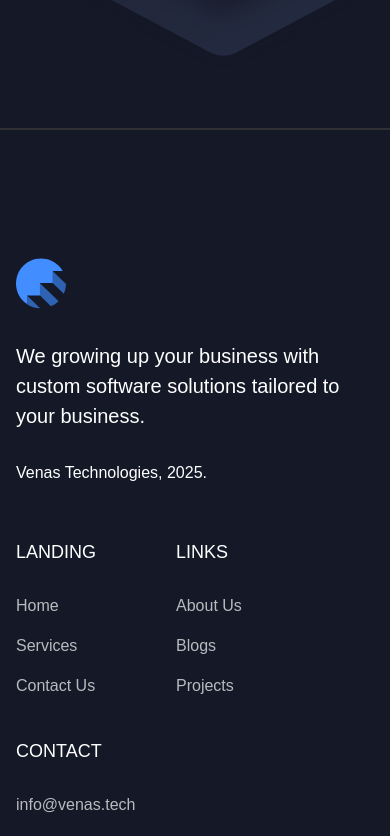
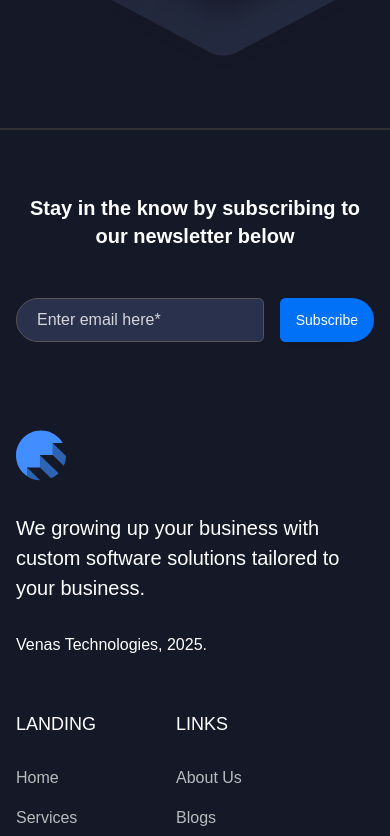
Before and after one commit to Faysel-Abdella/temgpy, a Next.js app: page /about-us in a window 390 px wide. Shown: the part 5057-5893 px from the top of the page. Built offline with nearby package versions, Linux system fonts and the light colour scheme; a web font is replaced by a local one.

Commit message:
feat: add subscribe to news letter section

```diff
--- a/package.json
+++ b/package.json
@@ -25,7 +25,7 @@
     "@radix-ui/react-scroll-area": "1.2.3",
     "@radix-ui/react-select": "^2.2.6",
     "@radix-ui/react-separator": "^1.1.2",
-    "@radix-ui/react-slot": "^1.1.2",
+    "@radix-ui/react-slot": "^1.2.3",
     "@radix-ui/react-tabs": "^1.1.3",
     "@radix-ui/react-toast": "^1.2.6",
     "@react-three/drei": "^10.7.6",
--- /dev/null
+++ b/src/components/common/footer-newsletter.tsx
@@ -0,0 +1,27 @@
+import React from "react";
+import { Button } from "../ui/button";
+import { Input } from "../ui/input";
+
+const FooterNewsletter = () => {
+  return (
+    <div className="w-full max-w-7xl mx-auto max-md:gap-12 flex max-md:flex-col items-center justify-between pb-14">
+      <div className="w-full  md:w-1/2 md:pr-10">
+        <p className=" max-md:text-center text-xl lg:text-3xl font-bold text-white">
+          Stay in the know by subscribing to our newsletter below
+        </p>
+      </div>
+      <form className="max-w-md md:w-1/2 flex items-center gap-4">
+        <Input
+          placeholder="Enter email here*"
+          type="email"
+          className="w-full rounded-l-[24px] border-border-secondary  rounded-r-sm bg-[#29314D] text-background2-description placeholder:text-background2-description"
+        />
+        <Button className="rounded-r-[24px] rounded-l-sm h-11 md:px-8">
+          Subscribe
+        </Button>
+      </form>
+    </div>
+  );
+};
+
+export default FooterNewsletter;
--- a/src/components/common/footer.tsx
+++ b/src/components/common/footer.tsx
@@ -9,6 +9,7 @@
 import Image from "next/image";
 import CopyButton from "./copy-button";
 import { usePathname, useRouter } from "next/navigation";
+import FooterNewsletter from "./footer-newsletter";
 
 const CustomLink: React.FC<{
   children: React.ReactNode;
@@ -72,8 +73,9 @@
   return (
     <footer
       id="contact-us"
-      className="bg-background2 border-t-2 border-stone-600/40 w-full mx-auto items-center justify-center flex flex-col text-white pt-32 gap-8 pb-10 px-4"
+      className="bg-background2 border-t-2 border-stone-600/40 w-full mx-auto items-center justify-center flex flex-col text-white pt-16 md:pt-32 gap-8 pb-10 px-4"
     >
+      <FooterNewsletter />
       <div className="max-w-7xl w-full relative mx-auto flex flex-col lg:flex-row justify-between gap-14">
         <div className="flex flex-col gap-8">
           <Image
--- a/src/components/ui/button.tsx
+++ b/src/components/ui/button.tsx
@@ -1,31 +1,30 @@
-import * as React from "react";
-import { Slot } from "@radix-ui/react-slot";
-import { cva, type VariantProps } from "class-variance-authority";
+import * as React from "react"
+import { Slot } from "@radix-ui/react-slot"
+import { cva, type VariantProps } from "class-variance-authority"
 
-import { cn } from "@/lib/utils";
+import { cn } from "@/lib/utils"
 
 const buttonVariants = cva(
-  "inline-flex items-center justify-center gap-2 whitespace-nowrap rounded-md text-sm font-medium transition-[color,box-shadow] disabled:pointer-events-none disabled:opacity-50 [&_svg]:pointer-events-none [&_svg:not([class*='size-'])]:size-4 shrink-0 [&_svg]:shrink-0 outline-none focus-visible:border-ring focus-visible:ring-ring/50 focus-visible:ring-[3px] aria-invalid:ring-destructive/20 dark:aria-invalid:ring-destructive/40 aria-invalid:border-destructive",
+  "inline-flex items-center justify-center gap-2 whitespace-nowrap rounded-md text-sm font-medium transition-colors focus-visible:outline-none focus-visible:ring-1 focus-visible:ring-ring disabled:pointer-events-none disabled:opacity-50 [&_svg]:pointer-events-none [&_svg]:size-4 [&_svg]:shrink-0",
   {
     variants: {
       variant: {
         default:
-          "bg-primary text-primary-foreground shadow-xs hover:bg-primary/90",
+          "bg-primary text-primary-foreground shadow hover:bg-primary/90",
         destructive:
-          "bg-destructive text-white shadow-xs hover:bg-destructive/90 focus-visible:ring-destructive/20 dark:focus-visible:ring-destructive/40",
+          "bg-destructive text-destructive-foreground shadow-sm hover:bg-destructive/90",
         outline:
-          "border-2 border-input bg-background shadow-xs hover:bg-accent hover:text-accent-foreground",
+          "border border-input bg-background shadow-sm hover:bg-accent hover:text-accent-foreground",
         secondary:
-          "bg-secondary text-secondary-foreground shadow-xs hover:bg-secondary/80",
+          "bg-secondary text-secondary-foreground shadow-sm hover:bg-secondary/80",
         ghost: "hover:bg-accent hover:text-accent-foreground",
         link: "text-primary underline-offset-4 hover:underline",
       },
-
       size: {
-        default: "h-9 px-4 py-2 has-[>svg]:px-3",
-        sm: "h-8 rounded-md gap-1.5 px-3 has-[>svg]:px-2.5",
-        lg: "h-10 rounded-md px-6 has-[>svg]:px-4",
-        icon: "size-9",
+        default: "h-9 px-4 py-2",
+        sm: "h-8 rounded-md px-3 text-xs",
+        lg: "h-10 rounded-md px-8",
+        icon: "h-9 w-9",
       },
     },
     defaultVariants: {
@@ -33,27 +32,26 @@
       size: "default",
     },
   }
-);
+)
 
-function Button({
-  className,
-  variant,
-  size,
-  asChild = false,
-  ...props
-}: React.ComponentProps<"button"> &
-  VariantProps<typeof buttonVariants> & {
-    asChild?: boolean;
-  }) {
-  const Comp = asChild ? Slot : "button";
+export interface ButtonProps
+  extends React.ButtonHTMLAttributes<HTMLButtonElement>,
+    VariantProps<typeof buttonVariants> {
+  asChild?: boolean
+}
 
+const Button = React.forwardRef<HTMLButtonElement, ButtonProps>(
+  ({ className, variant, size, asChild = false, ...props }, ref) => {
+    const Comp = asChild ? Slot : "button"
     return (
       <Comp
-      data-slot="button"
         className={cn(buttonVariants({ variant, size, className }))}
+        ref={ref}
         {...props}
       />
-  );
+    )
   }
+)
+Button.displayName = "Button"
 
-export { Button, buttonVariants };
+export { Button, buttonVariants }
```
Also changed, not shown: 1 other file (tests, documents, lock files or other folders). Lines whose indentation alone changed are shown as unchanged.
